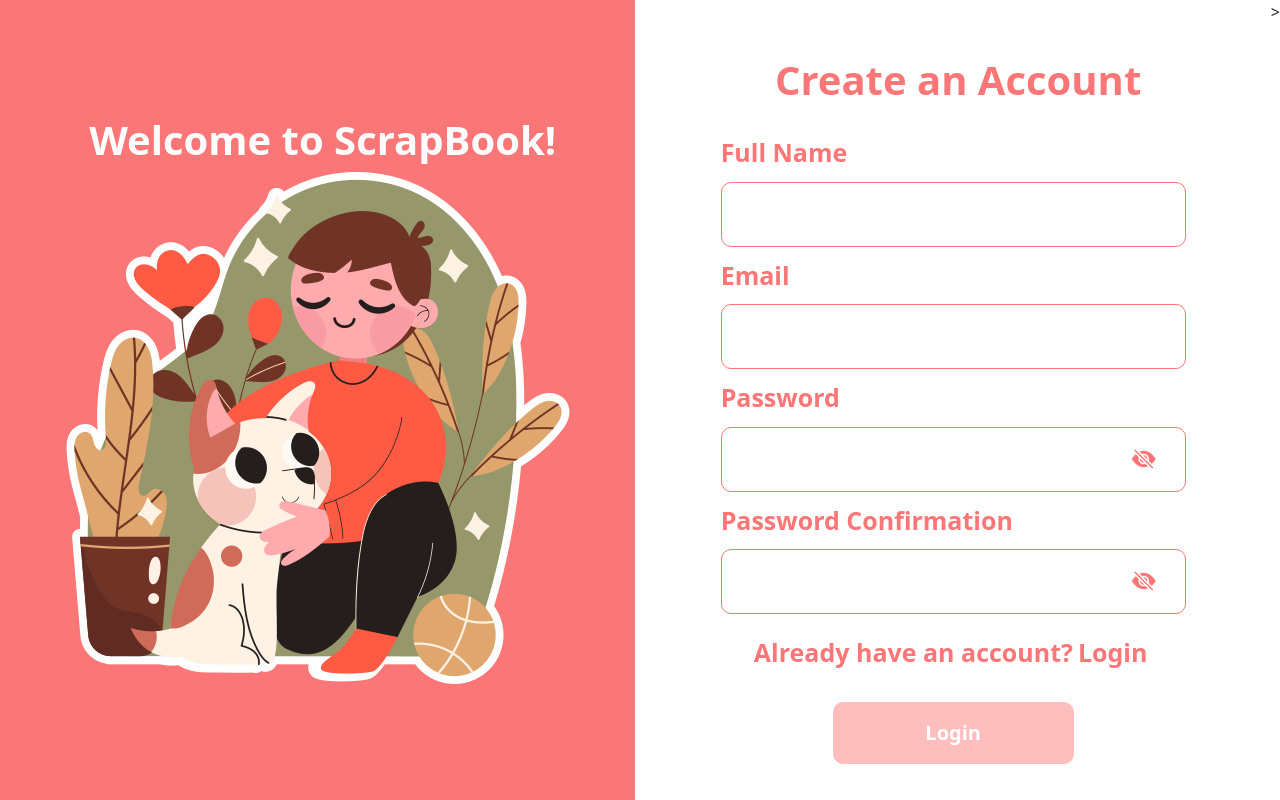
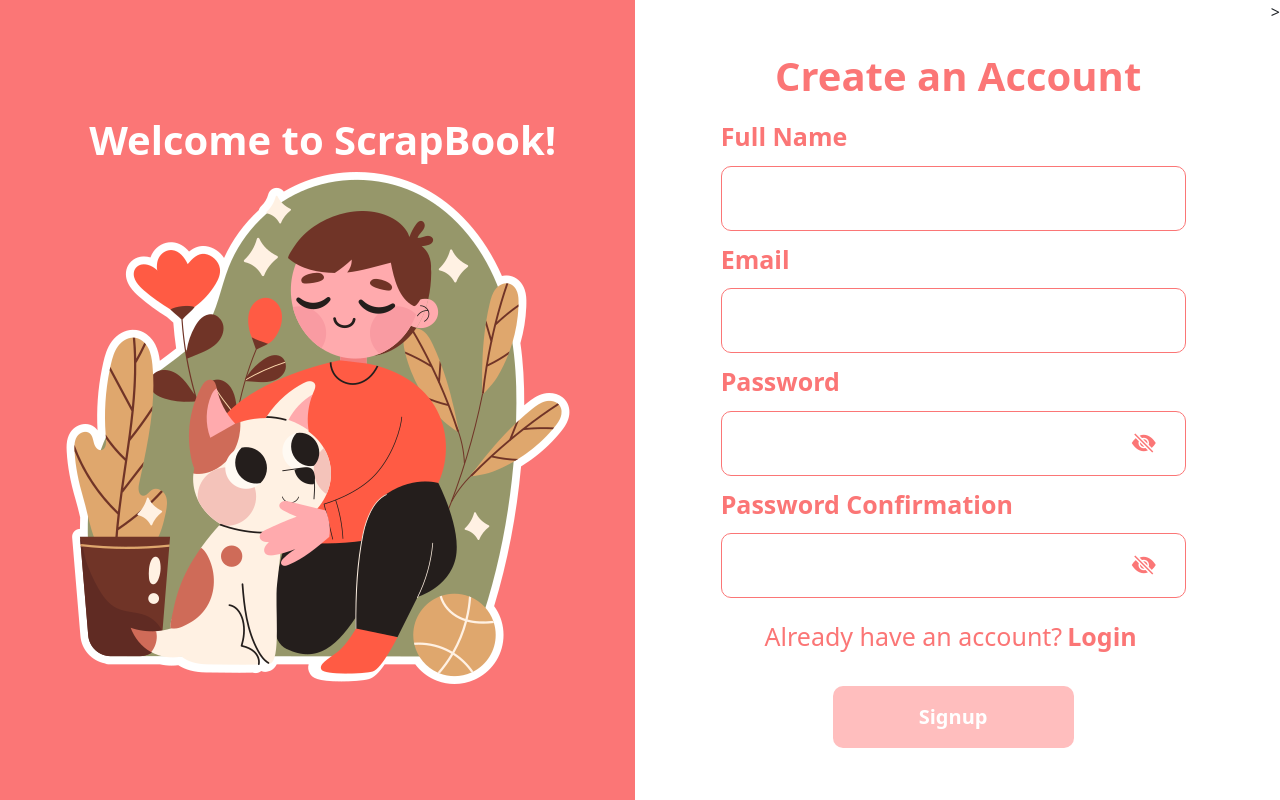
Before and after one commit to nandagb/ScrapBook-app, an Angular app: page /signup in a window 1280 px wide. Built offline with nearby package versions, Linux system fonts and the light colour scheme.

Commit message:
consertando layout

```diff
--- a/src/app/signup/signup.component.css
+++ b/src/app/signup/signup.component.css
@@ -20,7 +20,6 @@
    .signup {
        color: #FB7676;
        font-weight: bold;
-       margin: 20px 0 20px 0;
    }
 
    .left-container {
@@ -100,10 +99,11 @@
        }
    }
 
-   .signup {
+   .login {
        display: flex;
        flex-direction: row;
        justify-content: center;
+       margin: 20px 0 20px 0;
 
        p {
            font-size: 25px;
--- a/src/app/signup/signup.component.html
+++ b/src/app/signup/signup.component.html
@@ -38,14 +38,14 @@
                         <!-- <i class="bi bi-eye-fill"></i> -->
                     </div>
                 </div>
-                <div class="signup">
+                <div class="login">
                     <p>Already have an account?</p>
                     <p (click)="navigateToLogin()" class="link">Login</p>
                 </div>
                 <div class="button-container">
                     <button class="text-button">
                         <div class="button-background">
-                            <p class="text-button">Login</p>
+                            <p class="text-button">Signup</p>
                         </div>
                     </button>
                 </div>
```
